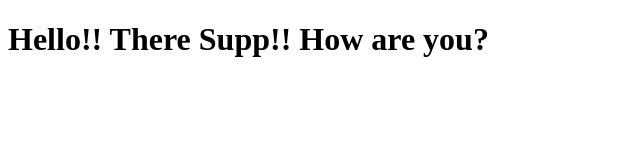
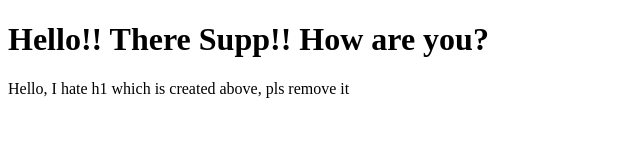
Before and after one commit to shriram24P/Accio-tutorials, a plain HTML site: page index.html in a window 1280 px wide. Shown: the whole page, without its empty margins (0-640 px from the left). Drawn offline with Linux system fonts and the light colour scheme.

Commit message:
made changes to index.html

```diff
--- a/index.html
+++ b/index.html
@@ -8,5 +8,8 @@
 </head>
 <body>
     <h1>Hello!! There Supp!! How are you?</h1>
-</body>
+    <p>
+        Hello, I hate h1 which is created above, pls remove it
+    </p>
+    </body>
 </html>
```
